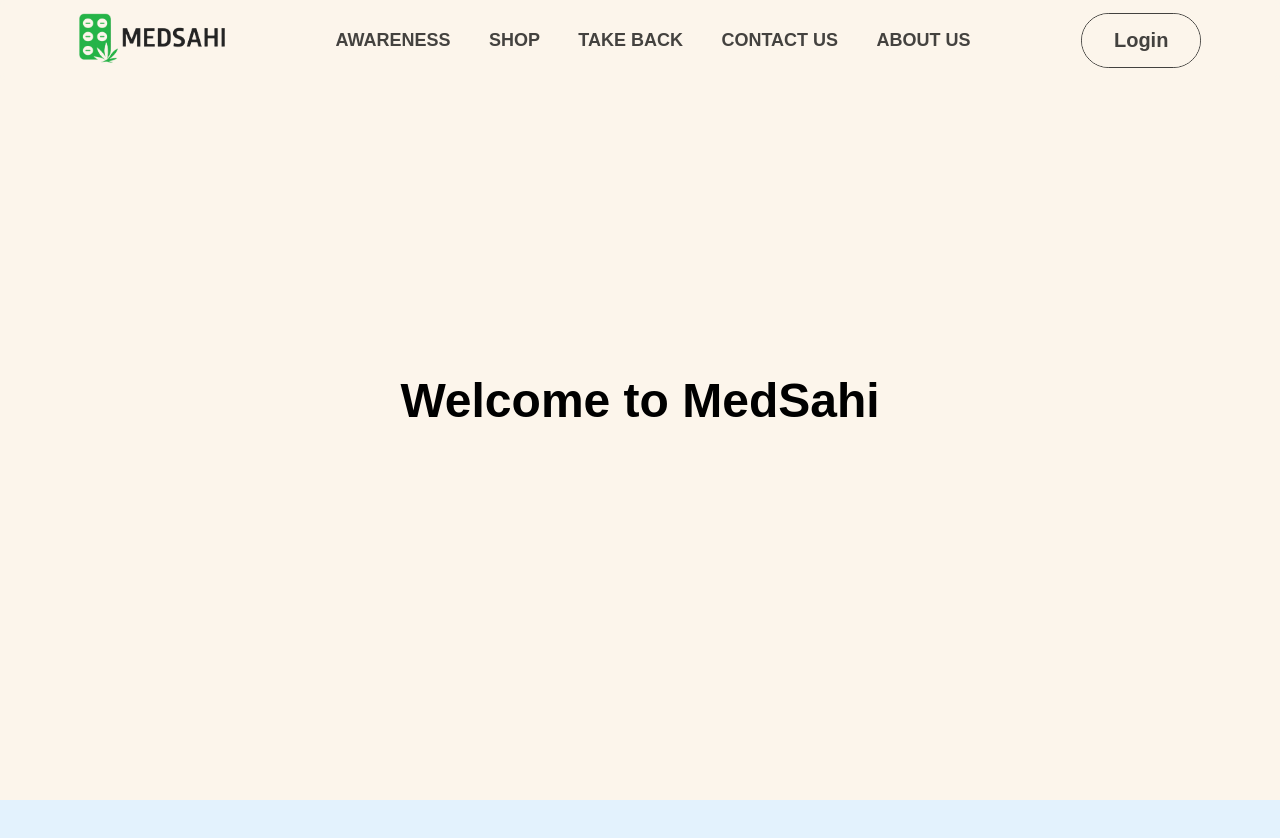
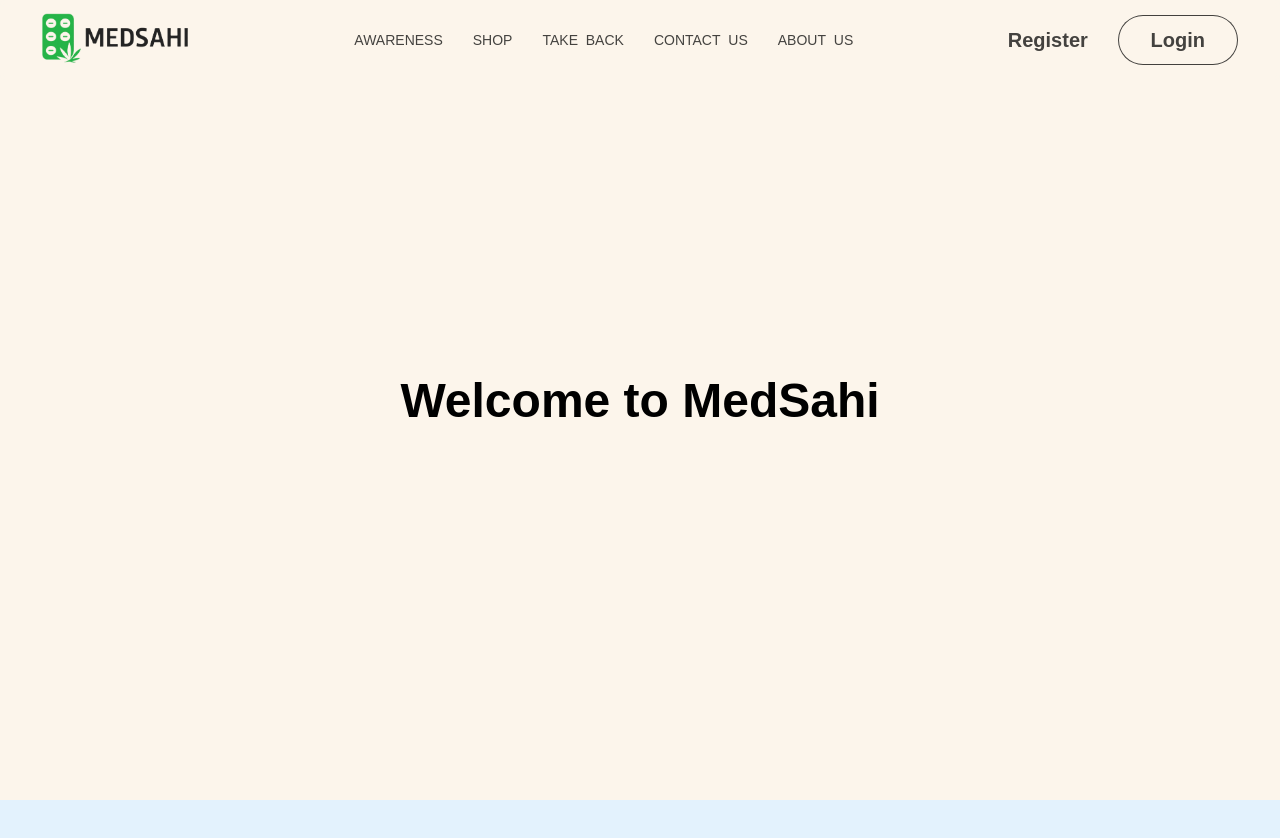
Before and after one commit to rekandlal/MedSahi-Generic-Medicine-Awareness-Safe-Disposal, a plain HTML site: page index.html in a window 1280 px wide. Shown: the top 838 px of the page. Drawn offline with Linux system fonts and the light colour scheme.

Commit message:
header section complete

```diff
--- a/index.html
+++ b/index.html
@@ -21,13 +21,15 @@
             <nav id="menu">
                 <a href="#">AWARENESS</a>
                 <a href="#">SHOP</a>
-                <a href="#">TAKE BACK</a>
-                <a href="#">CONTACT US</a>
-                <a href="#">ABOUT US</a>
+                <a href="#">TAKE&nbsp;&nbsp;BACK</a> <!--for space in word-->
+                <a href="#">CONTACT&nbsp;&nbsp;US</a>
+                <a href="#">ABOUT&nbsp;&nbsp;US</a>
             </nav>
+
 
             <!-- login/signup (future section) -->
             <div id="inOut">
+                <a href="#">Register</a>
                 <button>Login</button>
 
             </div>
--- a/styles.css
+++ b/styles.css
@@ -59,7 +59,7 @@ header.scrolled {
 
 #nav-section {
   height: 100%;
-  width: 92%;
+  width: 98%;
   margin: auto;
 
   display: flex;
@@ -78,33 +78,59 @@ header.scrolled {
   flex-direction: row;
   justify-content: space-around;
   align-items: center;
+  padding: 0 110px; /* top - bottom and left-  right */
 }
 
 #menu a {
+  position: relative;
   margin: 0 15px;
   text-decoration: none;
-  font-weight: bold;
+  color: rgba(0, 0, 0, 0.733);
+  font-family: 'Gilory', sans-serif;
+  font-weight: 500;
+  font-size: 14px;
+}
+
+#menu a::after {
+  content: "";
+  position: absolute;
+  left: 0;
+  bottom: -1px;
+  height: 1.5px;
+  width: 0;
+  background-color: #2CB44A;
+  transition: all ease 0.5s;
+
+}
+
+#menu a:hover::after{
+  width: 100%;
+
+}
+
+#inOut a{
+  text-decoration: none;
   color: rgba(0, 0, 0, 0.733);
   font-family: 'Gilory', sans-serif;
   font-weight: 550;
-  font-size: 18px;
+  font-size: 20px;
+  padding-left: 20px;
+
 }
-
-/* #menu a:hover {
-  color: #25D366;
-} */
 
 #inOut {
   height: 55px;
-  width: 120px;
-  border-radius: 60px;
-  border: 1px solid rgba(0, 0, 0, 0.733);
+  width: 250px;
+  /* background-color: red; */
+  display: flex;
+  justify-content: space-between;
+  align-items: center;
 
 }
 
 #inOut button {
-  height: 100%;
-  width: 100%;
+  height: 50px;
+  width: 120px;
   border: none;
   border-radius: 50px;
   color: rgba(0, 0, 0, 0.733);
@@ -112,6 +138,8 @@ header.scrolled {
   font-weight: 550;
   font-size: 20px;
   background-color: #FCF5EB;
+  border-radius: 60px;
+  border: 1px solid rgba(0, 0, 0, 0.733);
   position: relative;
   overflow: hidden;
   cursor: pointer;
@@ -137,6 +165,8 @@ header.scrolled {
 #inOut button:hover::after {
   bottom: 0;
   border-radius: 50px;
+  border : none;
+
 
 }
 
```
